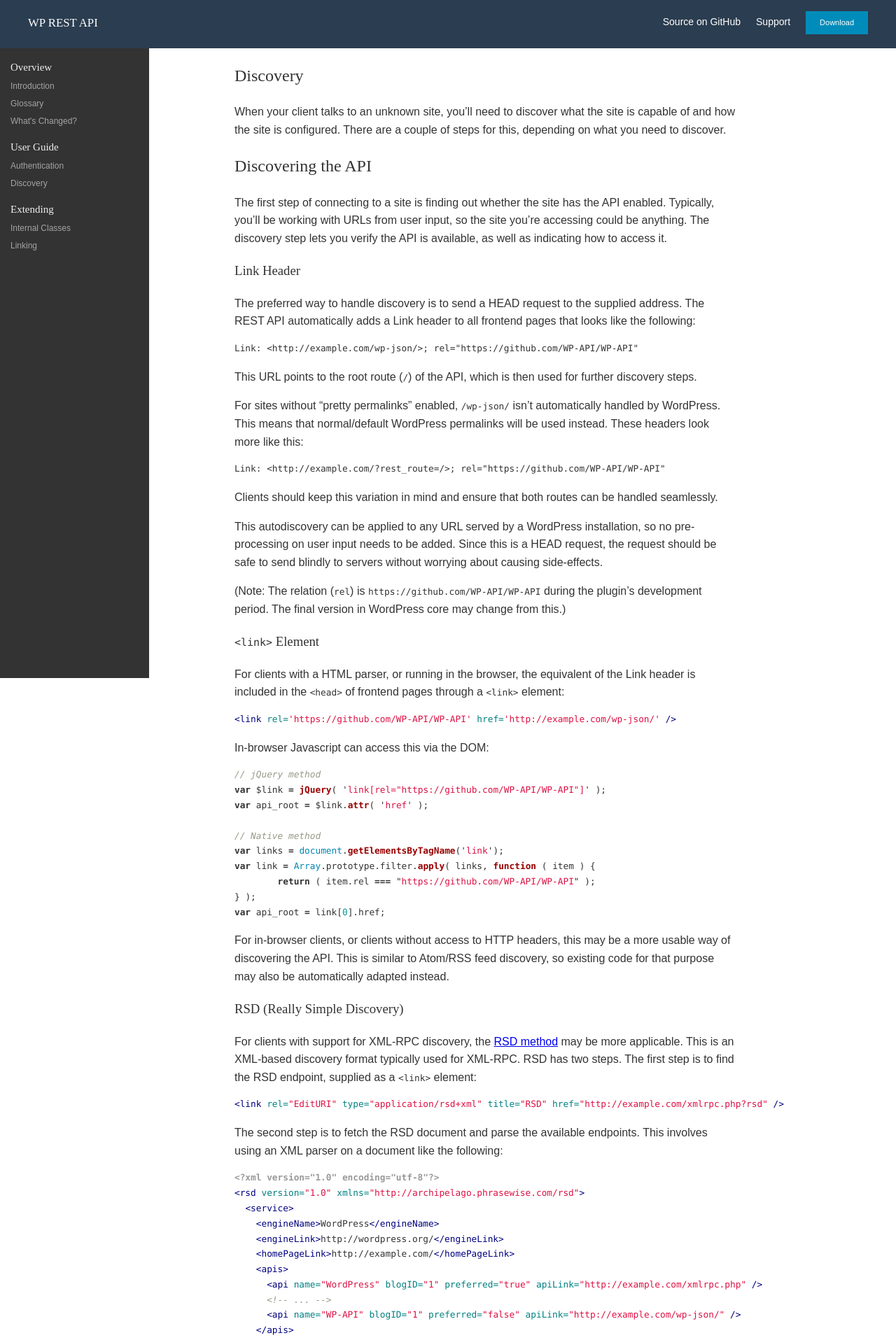
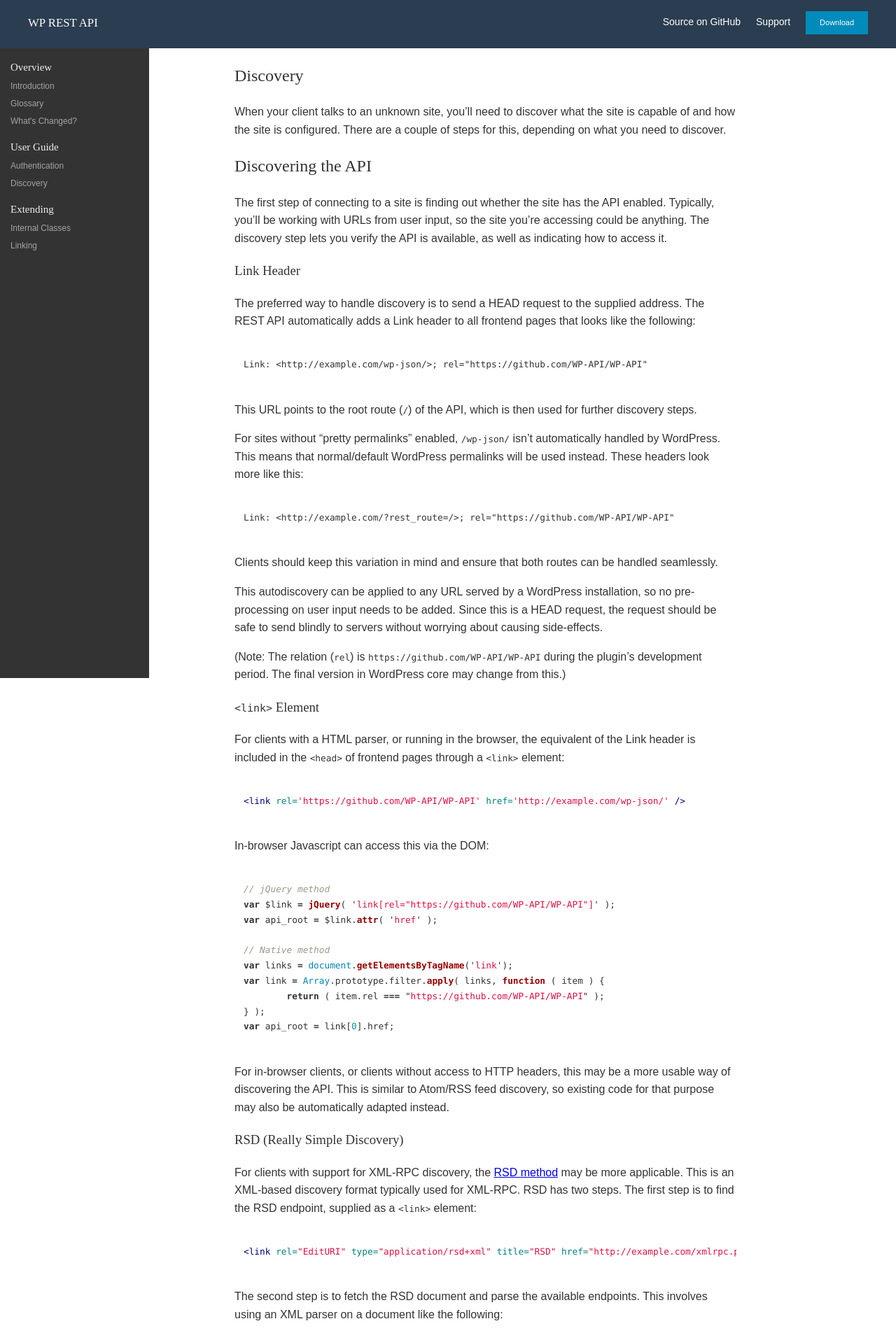
Before and after one commit to WP-API/docs-v2, a Jekyll site: the page built from guide/discovery/index.md, in a window 1280 px wide. Shown: the top 1915 px of the page at 70% size. Built offline with Jekyll 4.4.1, drawn with Linux system fonts in a browser that asks for light colours; Markdown is read by kramdown in place of the engine named in the settings.

Commit message:
Ensure code can't overflow the container

```diff
--- a/assets/styles/style.scss
+++ b/assets/styles/style.scss
@@ -135,6 +135,13 @@ code {
 	font-size: 0.8em;
 }
 
+pre {
+	max-width: 100%;
+	overflow: auto;
+	background: rgba(0,0,0,0.04);
+	padding: 1.8em 1em;
+}
+
 // Home
 .hero {
 	text-align: center;
```
